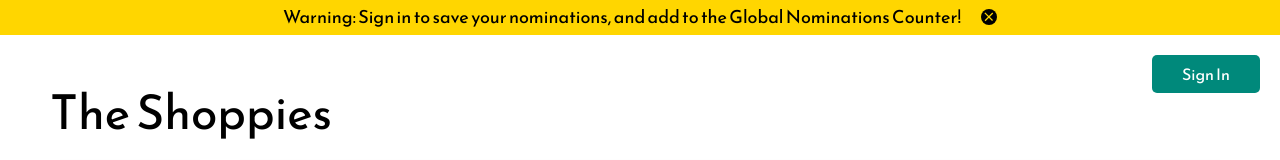
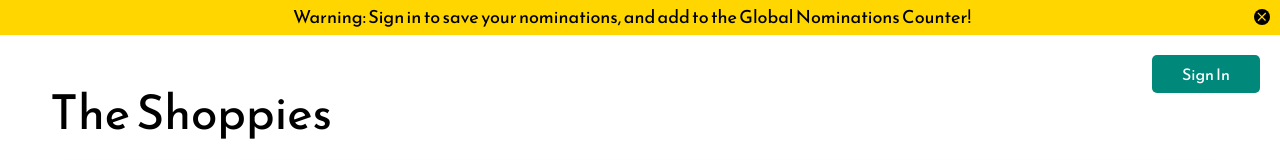
Before and after one commit to CameronShum/spotify-playlist-search, a React (Create React App) app: page / in a window 1280 px wide. Shown: the top 160 px of the page. Built offline with nearby package versions, Linux system fonts and the light colour scheme; no server answers; the database is empty.

Commit message:
Fix banner flex

```diff
--- a/src/components/Banner/Banner.tsx
+++ b/src/components/Banner/Banner.tsx
@@ -33,7 +33,9 @@ const Banner = ({ type, message, setBannerVisible }: BannerProps) => (
     background={TYPE_TO_COLOR[type].background}
     textColor={TYPE_TO_COLOR[type].text}
   >
-    {message}
+    <TextContainer>
+      {message}
+    </TextContainer>
     <CloseContainer
       background={TYPE_TO_COLOR[type].background}
       textColor={TYPE_TO_COLOR[type].text}
@@ -54,7 +56,7 @@ interface ContainerProps {
 const CloseContainer = styled.div<ContainerProps>`
   width: 16px;
   height: 16px;
-  margin-left: 20px;
+  margin-left: 0px;
   border-radius: 100%;
   cursor: pointer;
   background-color: ${(props) => props.textColor};
@@ -86,6 +88,12 @@ const Container = styled.div<ContainerProps>`
   z-index: 2;
 
   display: flex;
+  flex-shrink: 0;
   align-items: center;
   justify-content: center;
 `;
+
+const TextContainer = styled.div`
+  flex: 1;
+  text-align: center;
+`;
```
